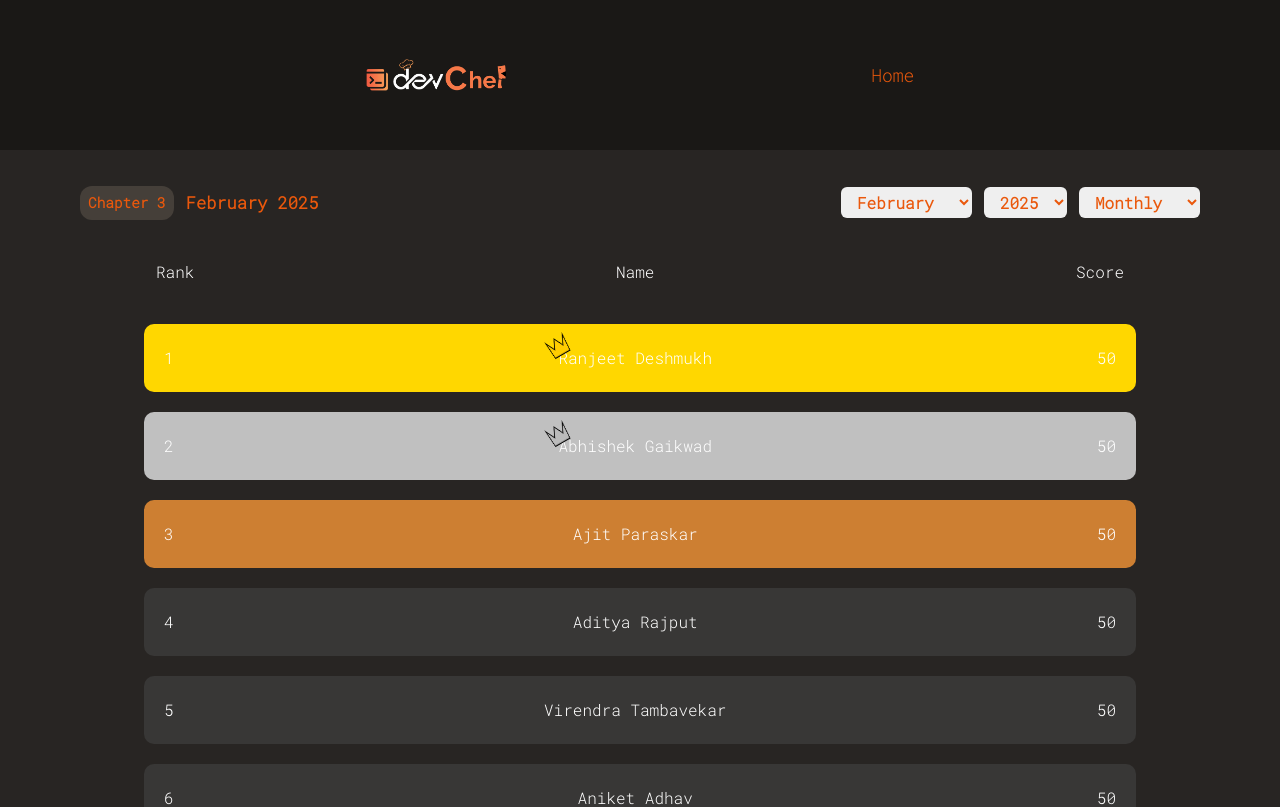
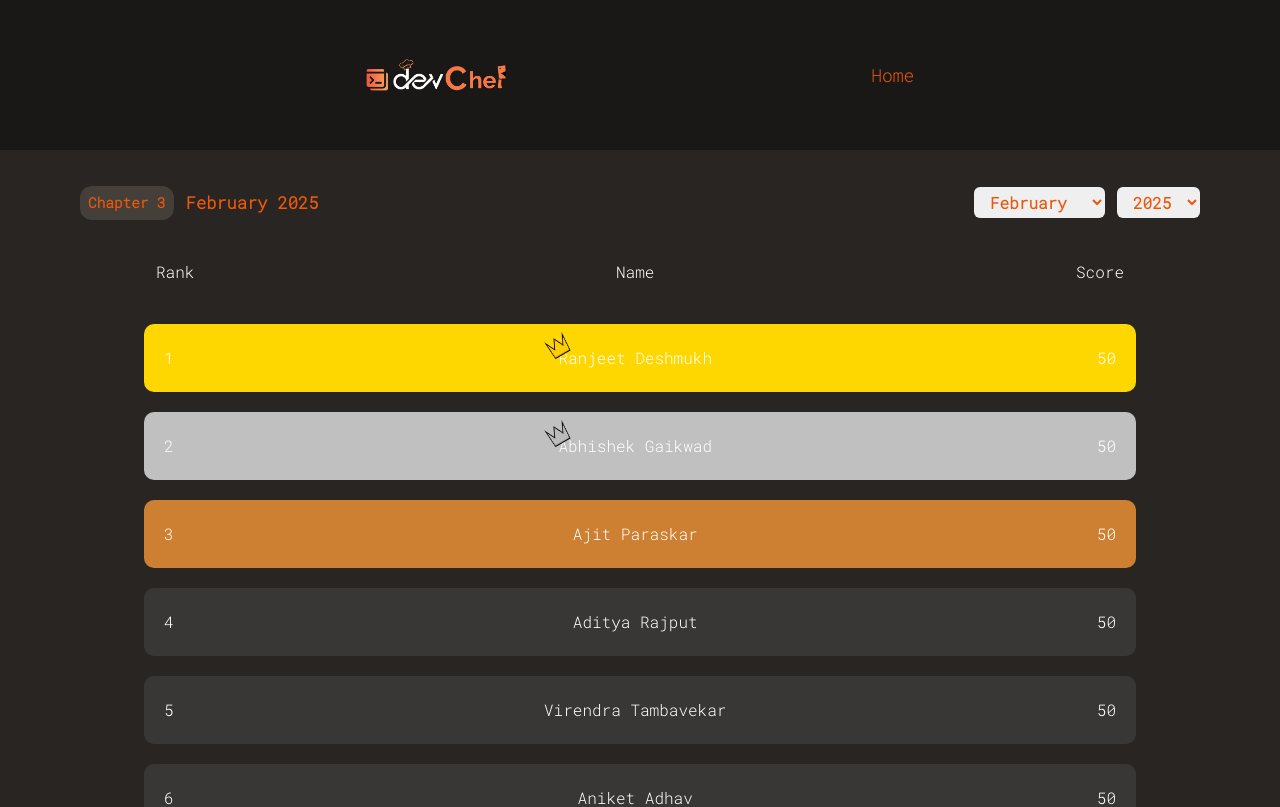
Before and after one commit to suyashcodes/DevChef, a React (Vite) app: page /leaderboard in a window 1280 px wide. Shown: the top 807 px of the page. Built offline with nearby package versions, Linux system fonts and the light colour scheme; a web font is replaced by a local one.

Commit message:
removed button for switching btwn monthly and all-time leaderboard

```diff
--- a/src/pages/LeaderBoard.jsx
+++ b/src/pages/LeaderBoard.jsx
@@ -215,7 +215,7 @@ const LeaderBoard = () => {
                         </>}
 
 
-                        <select
+                        {/* <select
                             className='py-1 px-3 rounded-md '
                             value={leaderboardType}
                             onChange={e => setLeaderboardType(e.target.value)}
@@ -223,7 +223,7 @@ const LeaderBoard = () => {
                             <option value="" disabled>View</option>
                             <option value="monthly">Monthly</option>
                             <option value="all-time">All Time</option>
-                        </select>
+                        </select> */}
 
                     </div>
 
```
